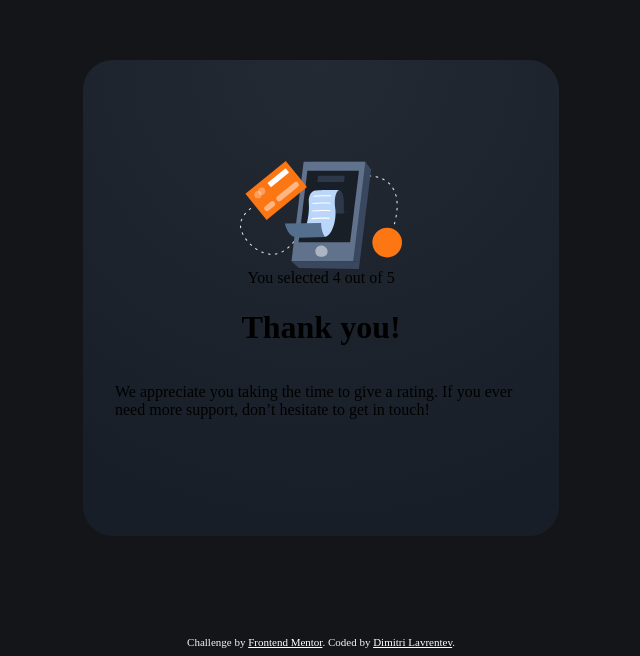
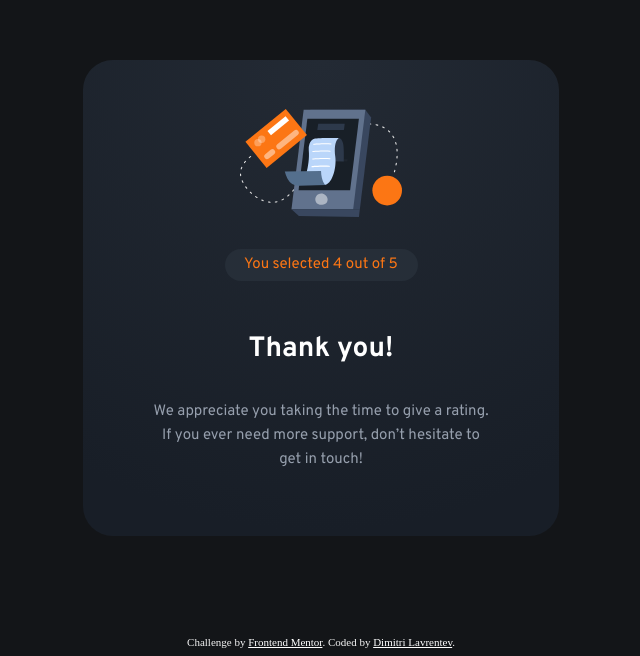
Before and after one commit to dlavrentev/interactive-rating-component-main, a plain HTML site: page index.html in a window 1280 px wide. Shown: the part 180-836 px from the top of the page, without its empty margins (319-959 px from the left). Drawn offline with Linux system fonts and the light colour scheme.

Commit message:
updated css

```diff
--- a/index.html
+++ b/index.html
@@ -42,7 +42,7 @@
   <div class="main-div2">
     <img src="/images/illustration-thank-you.svg" alt="thank-you-illustration">
     <div class="stars-selection">
-      <span>You selected 4 out of 5</span>
+      <span class="selected">You selected 4 out of 5</span>
       <h1>Thank you!</h1>
       <p>
         We appreciate you taking the time to give a rating. If you ever need more support, don’t hesitate to get in touch!
--- a/style.css
+++ b/style.css
@@ -148,3 +148,42 @@ body {
     justify-content: center;
     align-items: center;
 }
+
+.stars-selection h1 {
+    font-style: normal;
+    font-weight: 700;
+    font-size: 28px;
+    line-height: 35px;
+    color: #FFFFFF;
+    font-family: 'Overpass', sans-serif;
+}
+
+.stars-selection p {
+    font-family: 'Overpass';
+    font-style: normal;
+    font-weight: 400;
+    font-size: 15px;
+    line-height: 24px;
+    text-align: center;
+    width: 83%;
+    color: #969FAD;
+}
+
+.stars-selection span {
+    font-family: 'Overpass';
+    font-style: normal;
+    font-weight: 400;
+    font-size: 15px;
+    line-height: 24px;
+    text-align: center;
+    color: #FC7614;
+    background: #262E38;
+    border-radius: 22.5px;
+    width: 193px;
+    height: 32px;
+    display: flex;
+    justify-content: center;
+    align-items: center;
+    margin-top: 32px;
+    margin-bottom: 32px;
+}
```
